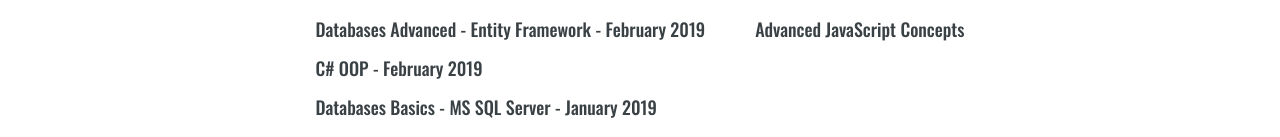
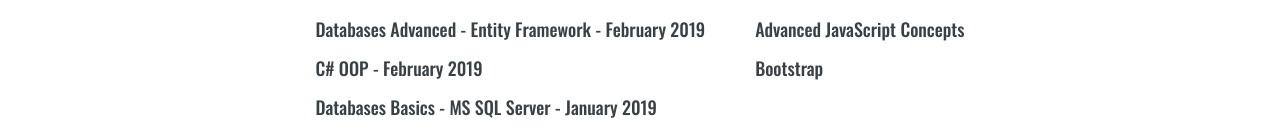
Before and after one commit to volenpopov/volenpopov.github.io, a website: page index.html in a window 1280 px wide. Both pictures are taken after a click on the link "CERTIFICATES". Shown: the part 448-585 px from the top of the page. Drawn offline with nearby package versions, Linux system fonts and the light colour scheme.

Commit message:
add bootstrap certificate

```diff
--- a/index.html
+++ b/index.html
@@ -114,6 +114,7 @@
                         <h4 class="heading-section">Udemy</h4>
                         <ul>
                             <li><a href="https://www.udemy.com/certificate/UC-OYLG5F7C/?utm_campaign=email&utm_source=sendgrid.com&utm_medium=email" target="_blank" tabindex="0" class="section-certificates__content-udemy__link">Advanced JavaScript Concepts</a></li>
+                            <li><a href="https://www.udemy.com/certificate/UC-OXNL6RFK/?utm_campaign=email&utm_source=sendgrid.com&utm_medium=email" target="_blank" tabindex="0" class="section-certificates__content-udemy__link">Bootstrap</a></li>
                         </ul>
                 </div>
             </div>
```
